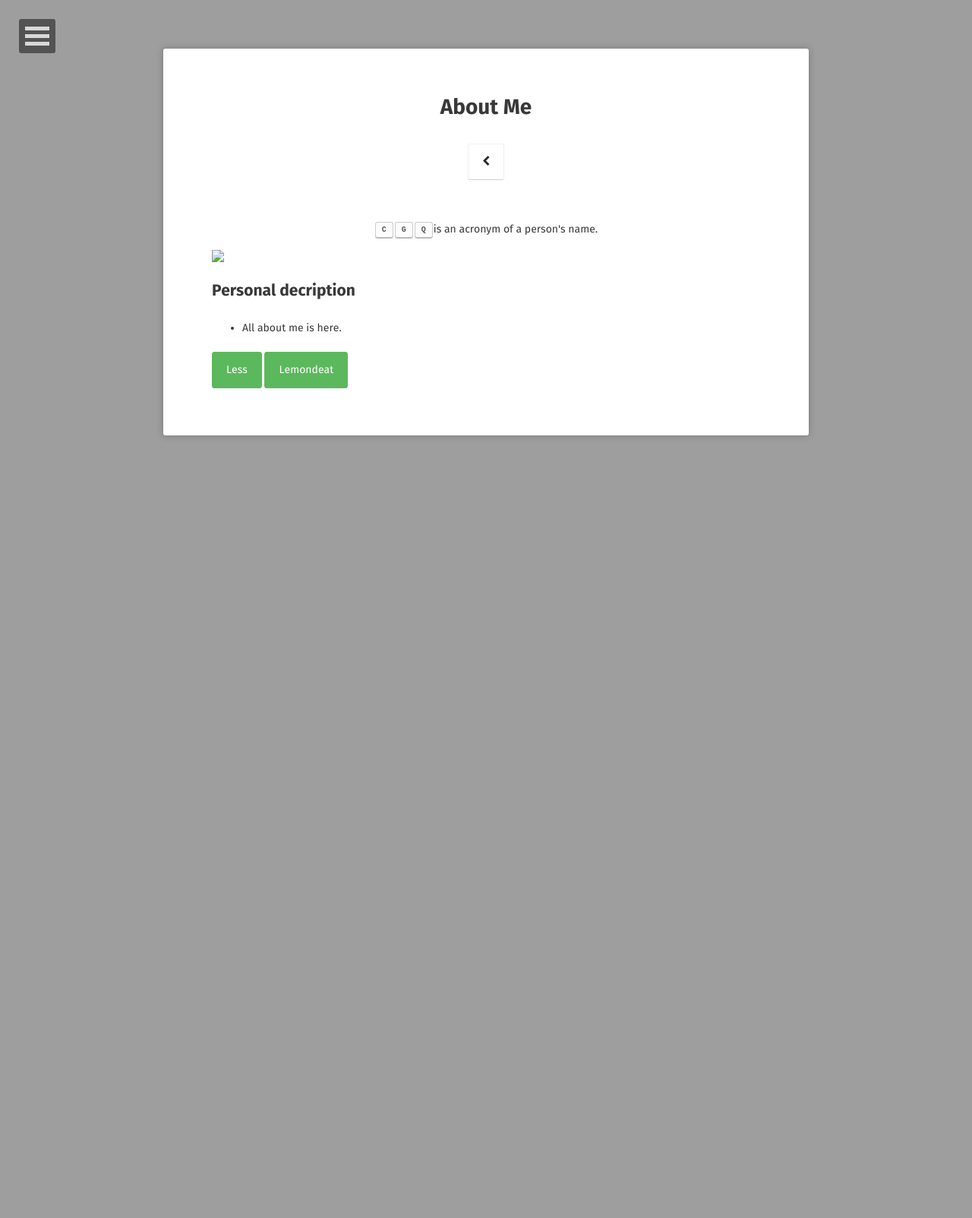
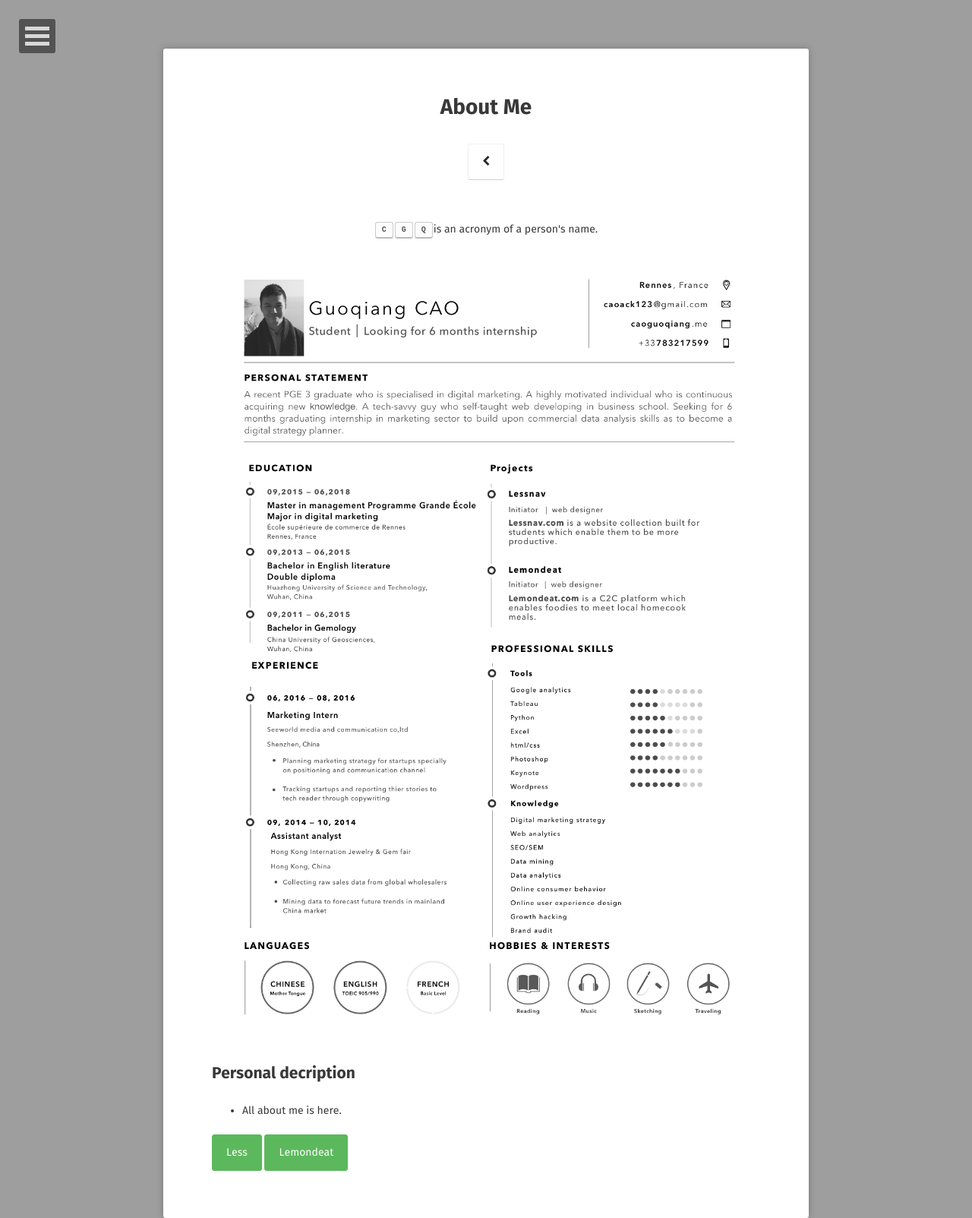
Before and after one commit to caoack123/caoack123.github.io, a Jekyll site: the page built from about/index.md, in a window 1280 px wide. Shown: the whole page at 76% size. Built offline with Jekyll 4.4.1, drawn with Linux system fonts in a browser that asks for light colours; some web fonts are replaced; before the commit the page ends 964 px from its top, so only the background shows below that.

Commit message:
Update index.md

```diff
--- a/about/index.md
+++ b/about/index.md
@@ -7,7 +7,7 @@ comments: false
 ---
 
 <center><kbd>C</kbd><kbd>G</kbd><kbd>Q</kbd>is an acronym of a person's name.</center>
-<img src="caoack123.github.io/about/Resume_Cao Guoqiang.png">
+<img src="https://raw.githubusercontent.com/caoack123/caoack123.github.io/master/about/Resume_Cao%20Guoqiang.png">
 
 ## Personal decription
 * All about me is here.
```
